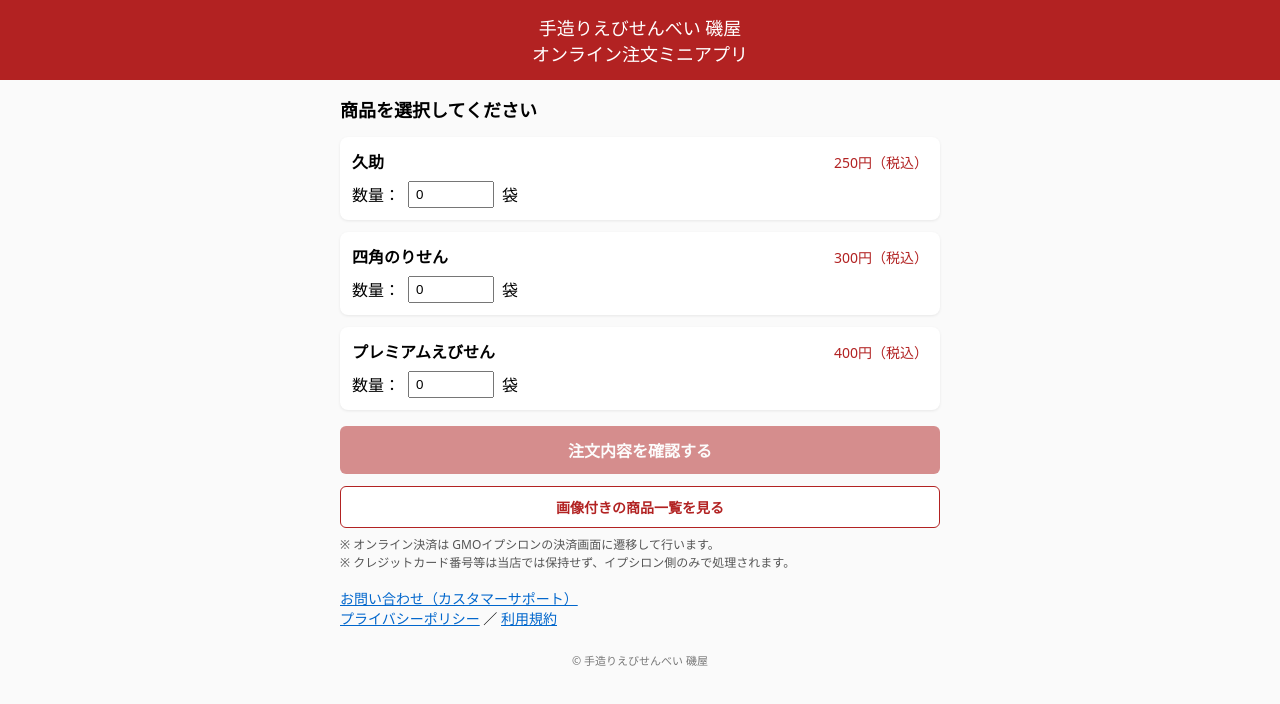
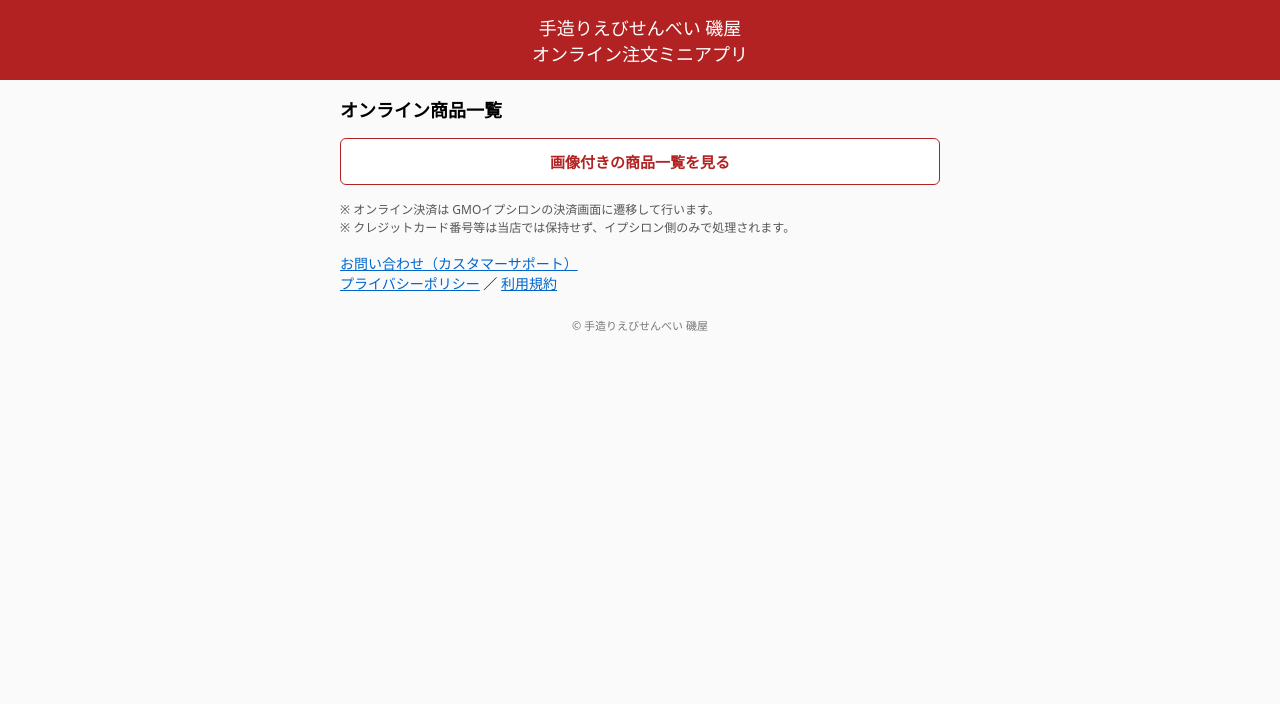
Before and after one commit to makun17060-web/line-render-app, a website: page public/main.html in a window 1280 px wide. Drawn offline with Linux system fonts and the light colour scheme.

Commit message:
Update main.html

```diff
--- a/public/main.html
+++ b/public/main.html
@@ -27,63 +27,20 @@
     h2 {
       font-size: 18px;
       margin-top: 0;
+      margin-bottom: 12px;
     }
-    .product {
-      background: #fff;
-      border-radius: 8px;
-      padding: 12px;
-      margin-bottom: 12px;
-      box-shadow: 0 1px 3px rgba(0,0,0,0.08);
-    }
-    .product-header {
-      display: flex;
-      justify-content: space-between;
-      align-items: baseline;
-      margin-bottom: 8px;
-    }
-    .product-name {
-      font-weight: bold;
-    }
-    .product-price {
-      font-size: 14px;
-      color: #b22222;
-    }
-    .qty-row {
-      display: flex;
-      align-items: center;
-      gap: 8px;
-      margin-top: 4px;
-    }
-    input[type="number"] {
-      width: 70px;
-      padding: 4px 6px;
-    }
-    .btn-main {
+
+    /* メインボタンは今は使わないので削除 */
+    /* ▼ サブボタン（商品一覧へ） */
+    .btn-sub {
       display: block;
       width: 100%;
       padding: 12px;
       margin-top: 16px;
       border-radius: 6px;
-      border: none;
-      font-size: 16px;
-      font-weight: bold;
-      background: #b22222;
-      color: #fff;
-    }
-    .btn-main:disabled {
-      opacity: 0.5;
-    }
-
-    /* ▼ 追加：サブボタン（商品一覧へ） */
-    .btn-sub {
-      display: block;
-      width: 100%;
-      padding: 10px;
-      margin-top: 12px;
-      border-radius: 6px;
       text-align: center;
       text-decoration: none;
-      font-size: 14px;
+      font-size: 15px;
       font-weight: bold;
       background: #ffffff;
       border: 1px solid #b22222;
@@ -94,7 +51,7 @@
     .info {
       font-size: 12px;
       color: #555;
-      margin-top: 8px;
+      margin-top: 16px;
       line-height: 1.5;
     }
     .link-row {
@@ -118,48 +75,11 @@
 </header>
 
 <div class="container">
-  <h2>商品を選択してください</h2>
+  <!-- ★ 見出しも「商品を選択してください」から変更 or 削除 -->
+  <!-- 見出しごと消したい場合は次の h2 ブロックも削除してOK -->
+  <h2>オンライン商品一覧</h2>
 
-  <!-- ▼ ここから従来の簡易入力フォーム -->
-  <div class="product" data-id="kusuke" data-name="久助" data-price="250">
-    <div class="product-header">
-      <div class="product-name">久助</div>
-      <div class="product-price">250円（税込）</div>
-    </div>
-    <div class="qty-row">
-      数量：
-      <input type="number" min="0" step="1" value="0" class="qty-input">
-      袋
-    </div>
-  </div>
-
-  <div class="product" data-id="nori" data-name="四角のりせん" data-price="300">
-    <div class="product-header">
-      <div class="product-name">四角のりせん</div>
-      <div class="product-price">300円（税込）</div>
-    </div>
-    <div class="qty-row">
-      数量：
-      <input type="number" min="0" step="1" value="0" class="qty-input">
-      袋
-    </div>
-  </div>
-
-  <div class="product" data-id="premium" data-name="プレミアムえびせん" data-price="400">
-    <div class="product-header">
-      <div class="product-name">プレミアムえびせん</div>
-      <div class="product-price">400円（税込）</div>
-    </div>
-    <div class="qty-row">
-      数量：
-      <input type="number" min="0" step="1" value="0" class="qty-input">
-      袋
-    </div>
-  </div>
-
-  <button id="toConfirmBtn" class="btn-main" disabled>注文内容を確認する</button>
-
-  <!-- ★ 追加：画像付きの商品一覧（products.html）への遷移リンク -->
+  <!-- ★ ここだけ残して、商品選択フォームは削除 -->
   <a href="products.html" class="btn-sub">画像付きの商品一覧を見る</a>
 
   <p class="info">
@@ -179,7 +99,7 @@
 </div>
 
 <script>
-  // ★ここをあなたの本物のLIFF IDに変更してください
+  // ★ここをあなたの本物のLIFF IDに変更してください（必要なら）
   const LIFF_ID = "YOUR_LIFF_ID_HERE";
 
   async function initLiff() {
@@ -192,44 +112,6 @@
   }
 
   initLiff();
-
-  const btn = document.getElementById("toConfirmBtn");
-  const products = document.querySelectorAll(".product");
-
-  function updateButtonState() {
-    let hasItem = false;
-    products.forEach(p => {
-      const qty = Number(p.querySelector(".qty-input").value || "0");
-      if (qty > 0) hasItem = true;
-    });
-    btn.disabled = !hasItem;
-  }
-
-  products.forEach(p => {
-    p.querySelector(".qty-input").addEventListener("input", updateButtonState);
-  });
-
-  btn.addEventListener("click", () => {
-    const orderItems = [];
-    let total = 0;
-    products.forEach(p => {
-      const qty = Number(p.querySelector(".qty-input").value || "0");
-      if (qty > 0) {
-        const id = p.dataset.id;
-        const name = p.dataset.name;
-        const price = Number(p.dataset.price);
-        orderItems.push({ id, name, price, qty });
-        total += price * qty;
-      }
-    });
-    const order = {
-      items: orderItems,
-      total
-    };
-    // confirm.html で読めるように保存
-    sessionStorage.setItem("currentOrder", JSON.stringify(order));
-    location.href = "confirm.html";
-  });
 </script>
 </body>
 </html>
```
